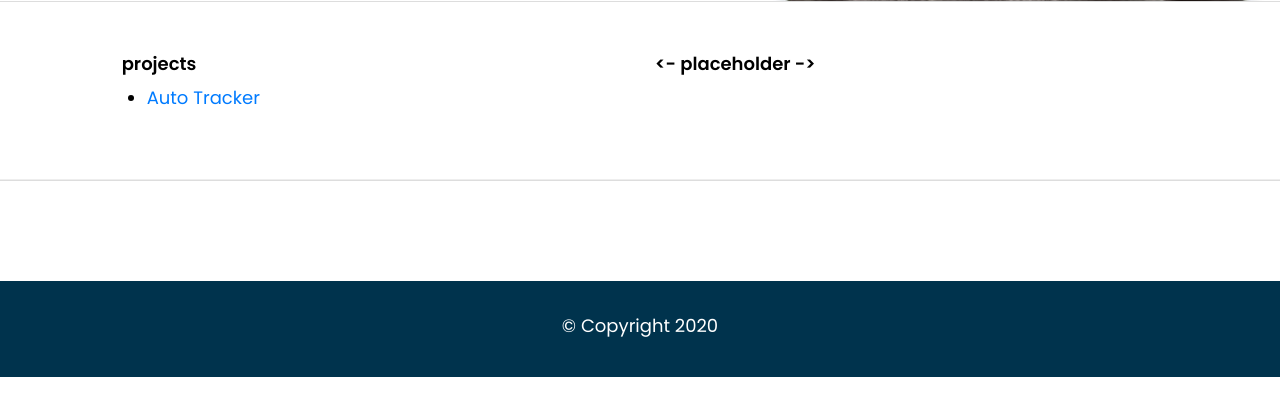
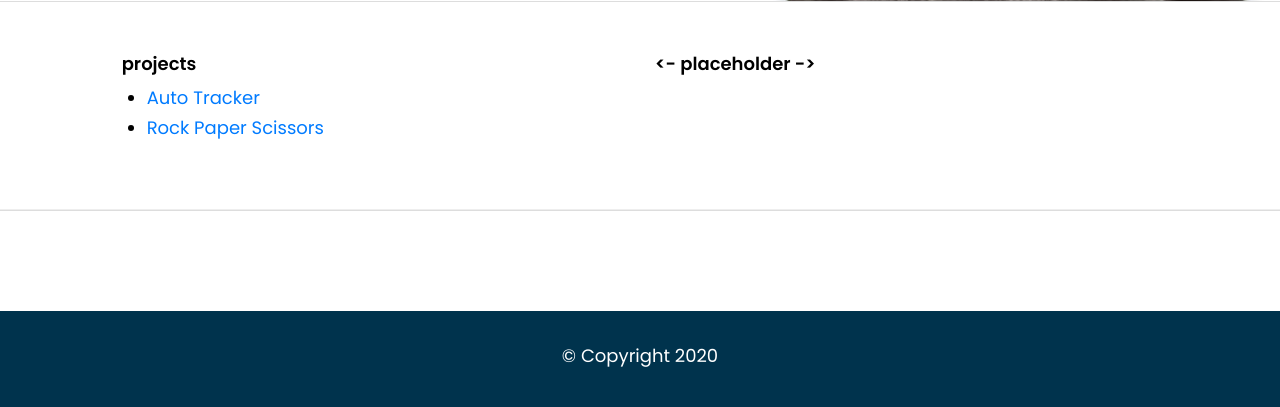
Before and after one commit to rodwestmoreland/php, a PHP site: page / in a window 1280 px wide. Shown: the part 799-1206 px from the top of the page. Before the commit the page ends 1176 px from the top, so only its background shows below. Run offline with PHP 8.4, Linux system fonts and the light colour scheme.

Commit message:
added anoter project

```diff
--- a/index.php
+++ b/index.php
@@ -94,7 +94,8 @@
                    <h5>projects</h5>
                 <div class="row">
                     <ul>
-                        <li><a href="/phpAuto/assn/index.php">Auto Tracker</a></li>
+                        <li><a href="/phpAuto/assn/index.php">Auto Tracker        </a></li>
+                        <li><a href="/phprps/index.php">      Rock Paper Scissors </a></li>
 
                     </ul>
                 </div>
```
